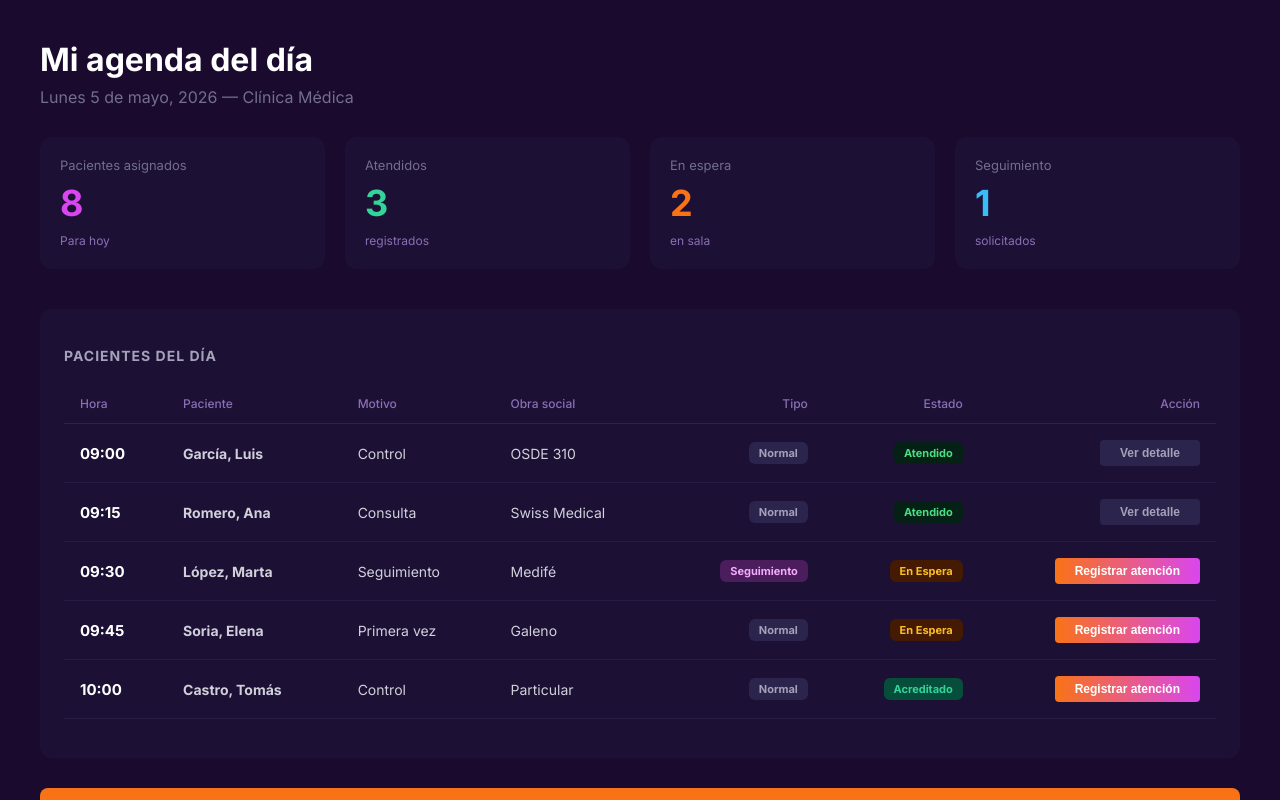
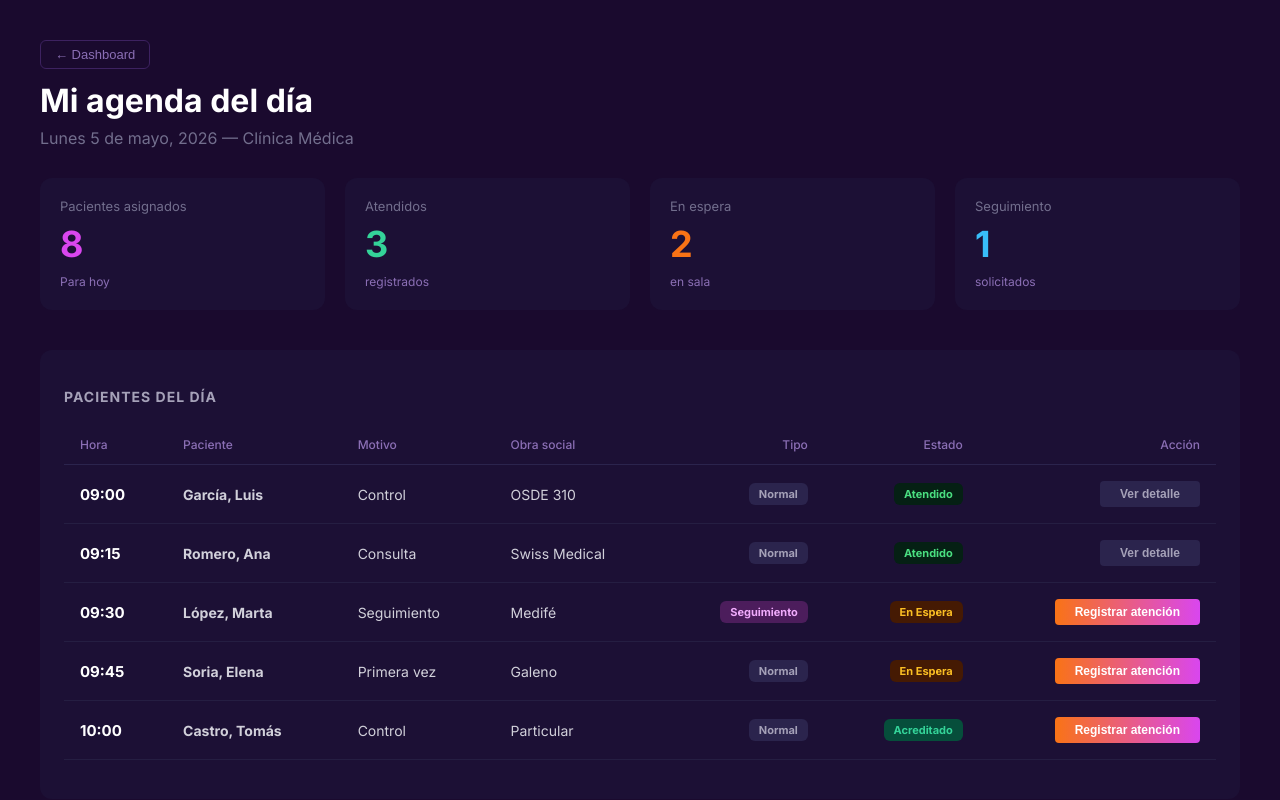
Before and after one commit to Nicoalazar/seprice-turnos, an Angular app: page /agenda in a window 1280 px wide. Built offline with nearby package versions, Linux system fonts and the light colour scheme; no server answers.

Commit message:
feat: agregar boton volver al dashboard en agenda, sobreturnos y cancelar turno

```diff
--- a/src/app/pages/turnos/agenda/agenda.component.css
+++ b/src/app/pages/turnos/agenda/agenda.component.css
@@ -8,6 +8,24 @@
     /* Forzamos el scroll vertical e ignoramos bloqueos externos */
     overflow-y: visible !important;
     display: block !important;
+}
+
+/* Botón volver al dashboard */
+.btn-volver {
+    background: transparent;
+    border: 1px solid var(--color-border-default);
+    color: var(--color-text-secondary);
+    padding: 6px 14px;
+    border-radius: 6px;
+    cursor: pointer;
+    font-size: 13px;
+    margin-bottom: 12px;
+    display: inline-block;
+}
+
+.btn-volver:hover {
+    background: var(--color-bg-card);
+    color: var(--color-text-primary);
 }
 
 /* Encabezado Principal */
--- a/src/app/pages/turnos/agenda/agenda.component.html
+++ b/src/app/pages/turnos/agenda/agenda.component.html
@@ -1,6 +1,7 @@
 <div class="page-container">
 
     <header class="header-pagina">
+        <button class="btn-volver" (click)="volverAlDashboard()">← Dashboard</button>
         <div class="info-izquierda">
             <h1>Mi agenda del día</h1>
             <p class="fecha-info">Lunes 5 de mayo, 2026 — Clínica Médica</p>
--- a/src/app/pages/turnos/cancelar-turno/cancelar-turno.component.css
+++ b/src/app/pages/turnos/cancelar-turno/cancelar-turno.component.css
@@ -9,6 +9,24 @@
     height: 100vh;
     /* Fuerza a heredar el tamaño visible de la pantalla */
     overflow: hidden;
+}
+
+/* Botón volver al dashboard */
+.btn-volver {
+    background: transparent;
+    border: 1px solid var(--color-border-default);
+    color: var(--color-text-secondary);
+    padding: 6px 14px;
+    border-radius: 6px;
+    cursor: pointer;
+    font-size: 13px;
+    margin-bottom: 12px;
+    display: inline-block;
+}
+
+.btn-volver:hover {
+    background: var(--color-bg-card);
+    color: var(--color-text-primary);
 }
 
 /* CONTENEDOR GENERAL */
--- a/src/app/pages/turnos/cancelar-turno/cancelar-turno.component.html
+++ b/src/app/pages/turnos/cancelar-turno/cancelar-turno.component.html
@@ -3,6 +3,7 @@
     <div class="scroll-interno">
 
         <header class="page-header">
+            <button class="btn-volver" (click)="volverAlDashboard()">← Dashboard</button>
             <h1>Cancelar o reasignar turno</h1>
             <p class="subtitle">Buscá el turno activo del paciente para cancelarlo o reasignarlo</p>
         </header>
--- a/src/app/pages/turnos/sobreturno/sobreturno.component.css
+++ b/src/app/pages/turnos/sobreturno/sobreturno.component.css
@@ -10,6 +10,24 @@
     /* aire abajo para que no corte el botón */
     font-family: 'Inter', sans-serif;
     box-sizing: border-box;
+}
+
+/* Botón volver al dashboard */
+.btn-volver {
+    background: transparent;
+    border: 1px solid var(--color-border-default);
+    color: var(--color-text-secondary);
+    padding: 6px 14px;
+    border-radius: 6px;
+    cursor: pointer;
+    font-size: 13px;
+    margin-bottom: 12px;
+    display: inline-block;
+}
+
+.btn-volver:hover {
+    background: var(--color-bg-card);
+    color: var(--color-text-primary);
 }
 
 /* ENCABEZADO */
--- a/src/app/pages/turnos/sobreturno/sobreturno.component.html
+++ b/src/app/pages/turnos/sobreturno/sobreturno.component.html
@@ -1,6 +1,7 @@
 <div class="sobreturno-container">
 
     <header class="page-header">
+        <button class="btn-volver" (click)="volverAlDashboard()">← Dashboard</button>
         <h1>Registrar sobreturno</h1>
         <p class="subtitle">Agregá un paciente fuera de la agenda regular</p>
     </header>
```
